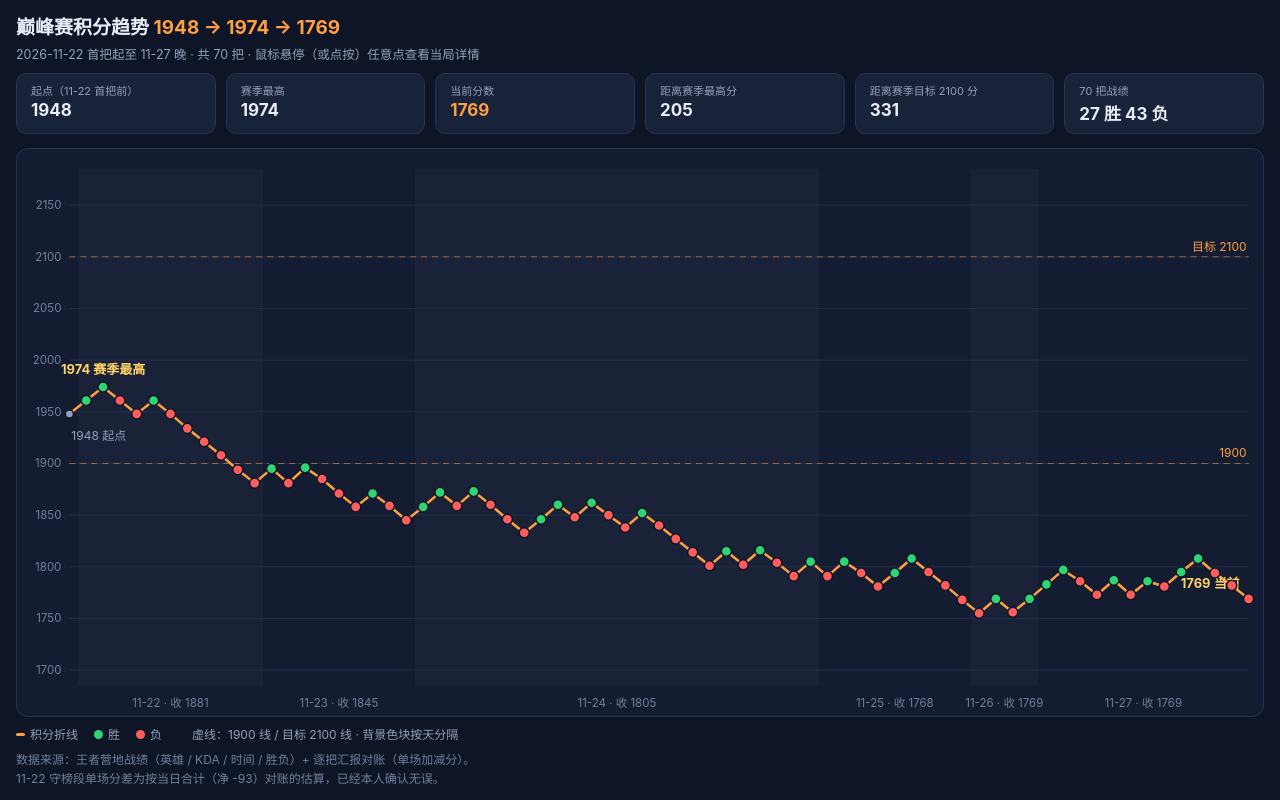
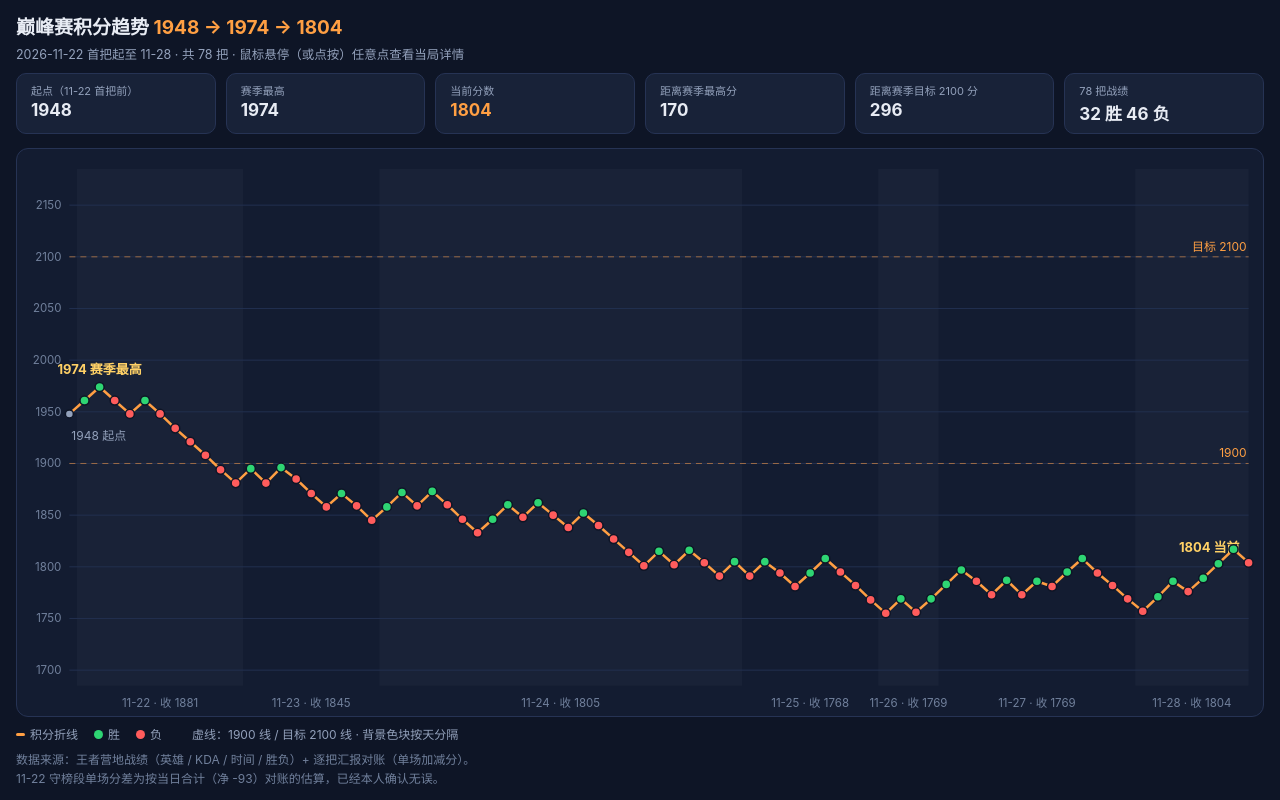
Before and after one commit to GrizzCoder/peak-trend, a plain HTML site: page index.html in a window 1280 px wide. Drawn offline with Linux system fonts and the light colour scheme.

Commit message:
2026-11-28 final: 8 games 5W3L net +35, close 1804

```diff
--- a/index.html
+++ b/index.html
@@ -3,7 +3,7 @@
 <head>
 <meta charset="UTF-8">
 <meta name="viewport" content="width=device-width, initial-scale=1.0">
-<title>巅峰赛积分趋势 1948 → 1974 → 1769</title>
+<title>巅峰赛积分趋势 1948 → 1974 → 1804</title>
 <style>
   * { box-sizing: border-box; margin: 0; padding: 0; }
   html, body { height: 100%; }
@@ -44,15 +44,15 @@
 </head>
 <body>
 <div class="wrap">
-  <h1>巅峰赛积分趋势 <span class="num">1948 → 1974 → 1769</span></h1>
-  <div class="sub">2026-11-22 首把起至 11-27 晚 · 共 70 把 · 鼠标悬停（或点按）任意点查看当局详情</div>
+  <h1>巅峰赛积分趋势 <span class="num">1948 → 1974 → 1804</span></h1>
+  <div class="sub">2026-11-22 首把起至 11-28 · 共 78 把 · 鼠标悬停（或点按）任意点查看当局详情</div>
   <div class="stats">
     <div class="stat"><div class="k">起点（11-22 首把前）</div><div class="v">1948</div></div>
     <div class="stat"><div class="k">赛季最高</div><div class="v">1974</div></div>
-    <div class="stat"><div class="k">当前分数</div><div class="v orange">1769</div></div>
-    <div class="stat"><div class="k">距离赛季最高分</div><div class="v">205</div></div>
-    <div class="stat"><div class="k">距离赛季目标 2100 分</div><div class="v">331</div></div>
-    <div class="stat"><div class="k">70 把战绩</div><div class="v">27 胜 43 负</div></div>
+    <div class="stat"><div class="k">当前分数</div><div class="v orange">1804</div></div>
+    <div class="stat"><div class="k">距离赛季最高分</div><div class="v">170</div></div>
+    <div class="stat"><div class="k">距离赛季目标 2100 分</div><div class="v">296</div></div>
+    <div class="stat"><div class="k">78 把战绩</div><div class="v">32 胜 46 负</div></div>
   </div>
   <div class="chartbox" id="chartbox">
     <svg id="chart" aria-label="巅峰赛积分趋势图"></svg>
@@ -79,7 +79,9 @@ const G = [
 ["11-26","19:03","貂蝉","L",-13,"3/4/4",""],["11-26","19:23","貂蝉","W",14,"5/2/10","银牌中路"],["11-26","19:41","项羽","L",-13,"3/4/9",""],["11-26","20:07","貂蝉","W",13,"1/3/6",""],
 ["11-27","19:29","甄姬","W",14,"1/2/10",""],["11-27","19:48","甄姬","W",14,"4/3/8","铜牌中路"],["11-27","20:09","甄姬","L",-11,"0/4/12",""],["11-27","20:28","女娲","L",-13,"2/3/8",""],["11-27","20:47","小乔","W",14,"1/0/8",""],["11-27","21:04","武则天","L",-14,"0/4/3",""],
 ["11-27","21:25","太乙真人","W",13,"0/5/15",""],["11-27","21:49","甄姬","L",-5,"1/4/3","败方 MVP"],["11-27","22:38","夏侯惇","W",14,"2/2/11",""],["11-27","22:58","金蝉","W",13,"0/4/12",""],["11-27","23:23","太乙真人","L",-14,"0/5/7",""],["11-27","23:42","元流之子·射手","L",-12,"3/3/2",""],
-["11-27","00:05","少司缘","L",-13,"0/7/4",""]
+["11-27","00:05","少司缘","L",-13,"0/7/4",""],
+["11-28","14:13","甄姬","L",-12,"1/0/5","败方 MVP · 银牌中路"],["11-28","14:29","元流之子·辅助","W",14,"1/3/15",""],["11-28","14:52","女娲","W",15,"2/0/7","MVP · 银牌中路"],["11-28","15:09","少司缘","L",-10,"0/6/8",""],["11-28","15:27","甄姬","W",13,"0/5/18",""],["11-28","15:46","项羽","W",14,"2/3/9",""],
+["11-28","16:04","沈梦溪","W",14,"2/2/8",""],["11-28","16:20","元流之子·辅助","L",-13,"0/6/5",""]
 ];
 const scores = [START];
 G.forEach(g => scores.push(scores[scores.length - 1] + g[4]));
```
